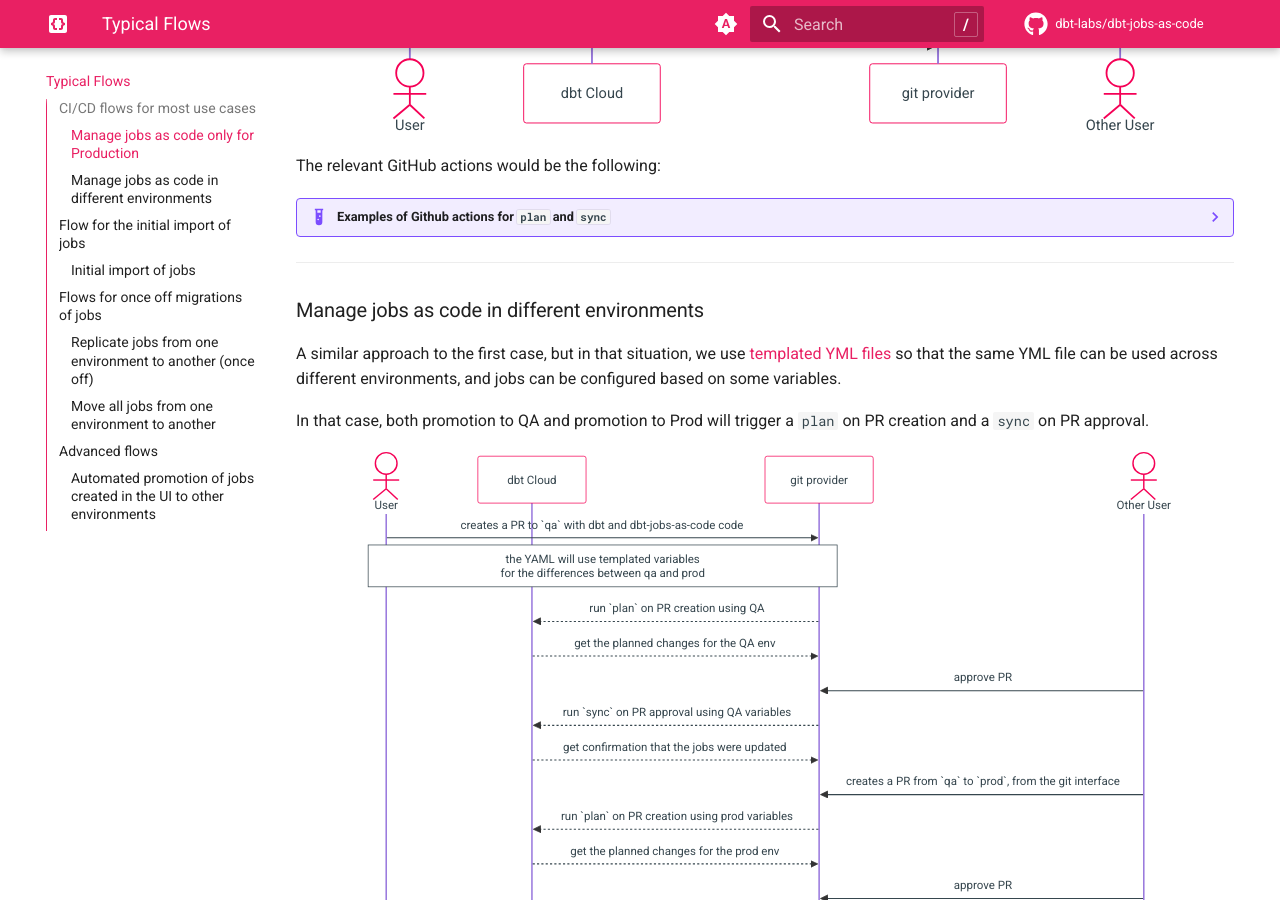
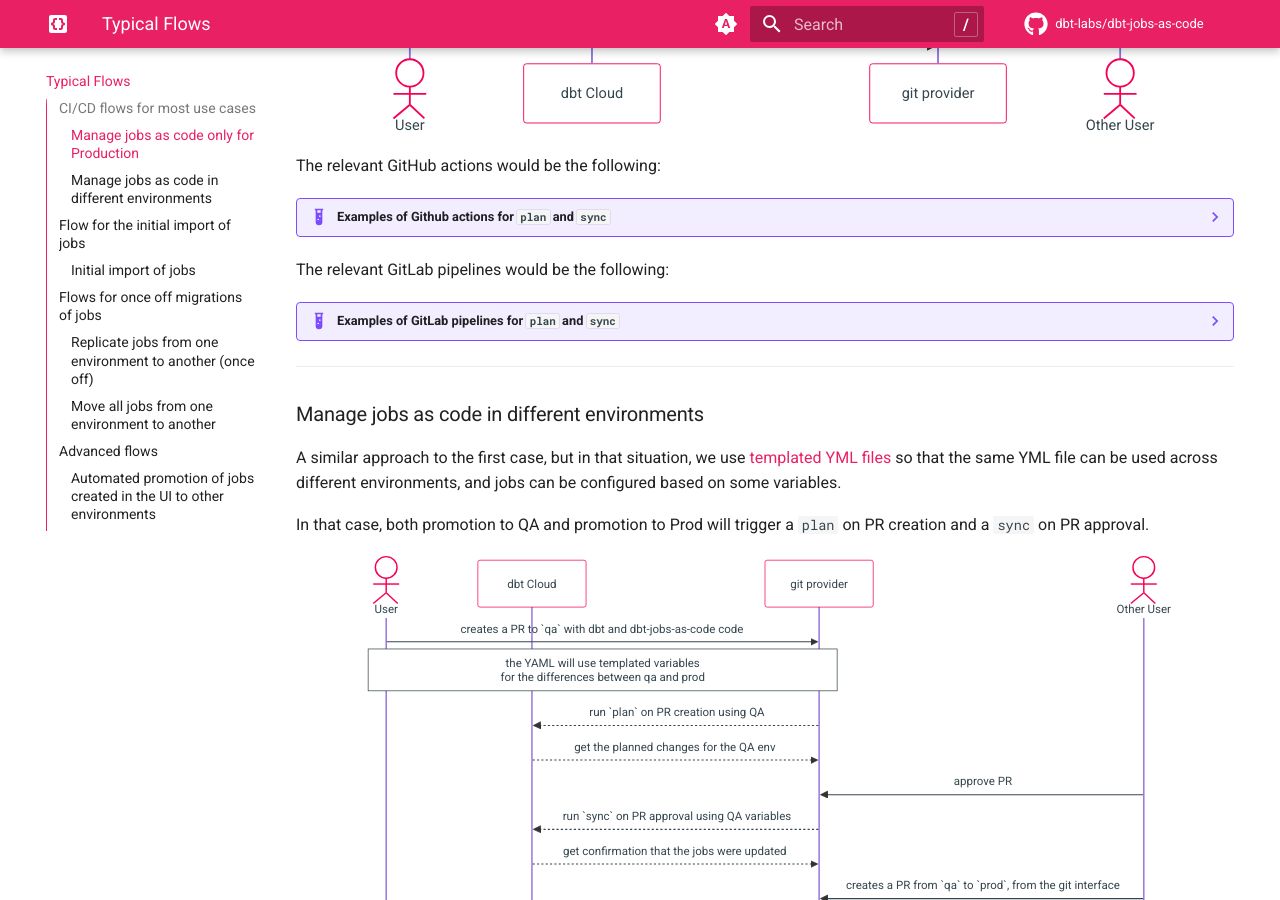
Before and after one commit to dbt-labs/dbt-jobs-as-code, an MkDocs documentation site: the page built from docs/typical_flows.md, in a window 1280 px wide and 900 px high, scrolled down 818 px. Built offline with MkDocs 1.6.1 and Material for MkDocs 9.7.7, drawn with Linux system fonts in a browser that asks for light colours; comment, search, counter and statistics services are not loaded; the version menu is left out; some of the changed lines change nothing that is shown.

Commit message:
Added gitlab-ci.yml example to typical flows

````diff
--- a/docs/typical_flows.md
+++ b/docs/typical_flows.md
@@ -111,6 +111,84 @@
     ```
 
     1.    We could also force a specific version with `uvx dbt-jobs-as-code@1.2`
+
+
+The relevant GitLab pipelines would be the following:
+
+??? example "Examples of GitLab pipelines for `plan` and `sync`"
+
+
+    ```yaml title="gitlab-ci.yml"
+    stages:
+      - plan
+      - sync
+
+    variables:
+      BRANCH_FILE_MAP: |
+        {
+          "main": "jobs/vars_prod.yml",
+          "qa": "jobs/vars_qa.yml"
+        }
+
+    # This job only runs on merge requests and when files in jobs/ change
+    plan_dbt_jobs:
+      stage: plan
+      image: python:3.12
+      rules:
+        - if: $CI_PIPELINE_SOURCE == "merge_request_event"
+          changes:
+            - jobs/**/*
+      script:
+        - apt-get update && apt-get install -y jq git
+        - pip install dbt-jobs-as-code
+        - |
+          echo "Checking out branch..."
+          git fetch origin $CI_MERGE_REQUEST_TARGET_BRANCH_NAME
+          git fetch origin $CI_COMMIT_REF_NAME
+          git checkout $CI_COMMIT_REF_NAME
+        - |
+          echo "Determining vars file for target branch: $CI_MERGE_REQUEST_TARGET_BRANCH_NAME"
+          VARS_FILE=$(echo "$BRANCH_FILE_MAP" | jq -r --arg branch "$CI_MERGE_REQUEST_TARGET_BRANCH_NAME" '.[$branch] // empty')
+          if [ -z "$VARS_FILE" ]; then
+            echo "Branch $CI_MERGE_REQUEST_TARGET_BRANCH_NAME not found in BRANCH_FILE_MAP. Skipping job."
+            exit 0
+          fi
+          echo "Using vars file: $VARS_FILE"
+        - dbt-jobs-as-code plan jobs/my_jobs.yml --vars-yml "$VARS_FILE" --limit-projects-envs-to-yml
+      before_script:
+        - export DBT_API_KEY=$DBT_API_KEY  # Ensure this variable is set in GitLab CI/CD project settings
+
+
+      sync_dbt_jobs:
+        stage: sync
+        image: python:3.12
+        rules:
+          - if: '$CI_PIPELINE_SOURCE == "push" && $CI_COMMIT_BRANCH == "main"'
+            changes:
+              - jobs/**/*
+
+        script:
+          - apt-get update && apt-get install -y jq git
+          - pip install dbt-jobs-as-code
+          - |
+            echo "Checking out branch..."
+            git fetch origin $CI_COMMIT_BRANCH
+            git checkout $CI_COMMIT_BRANCH
+          - |
+            echo "Determining vars file for target branch: $CI_COMMIT_BRANCH"
+            VARS_FILE=$(echo "$BRANCH_FILE_MAP" | jq -r --arg branch "$CI_COMMIT_BRANCH" '.[$branch] // empty')
+            if [ -z "$VARS_FILE" ]; then
+              echo "Branch $CI_COMMIT_BRANCH not found in BRANCH_FILE_MAP. Skipping job."
+              exit 0
+            fi
+            echo "Using vars file: $VARS_FILE"
+          - dbt-jobs-as-code sync jobs/my_jobs.yml --vars-yml "$VARS_FILE" --limit-projects-envs-to-yml
+        before_script:
+          - export DBT_API_KEY=$DBT_API_KEY  # Ensure this variable is set in GitLab CI/CD project settings
+    ```
+
+
+
 
 ---
 
````
